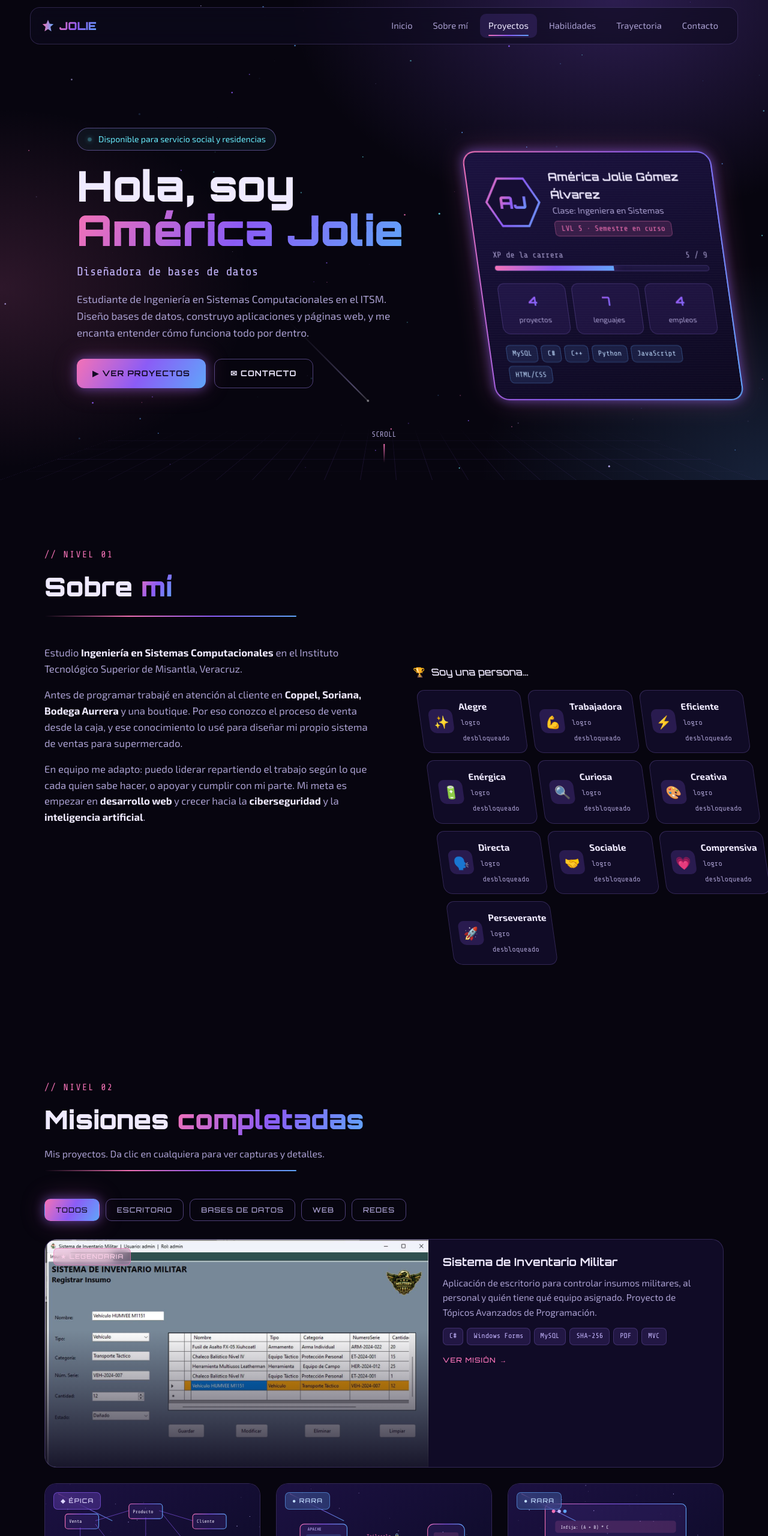
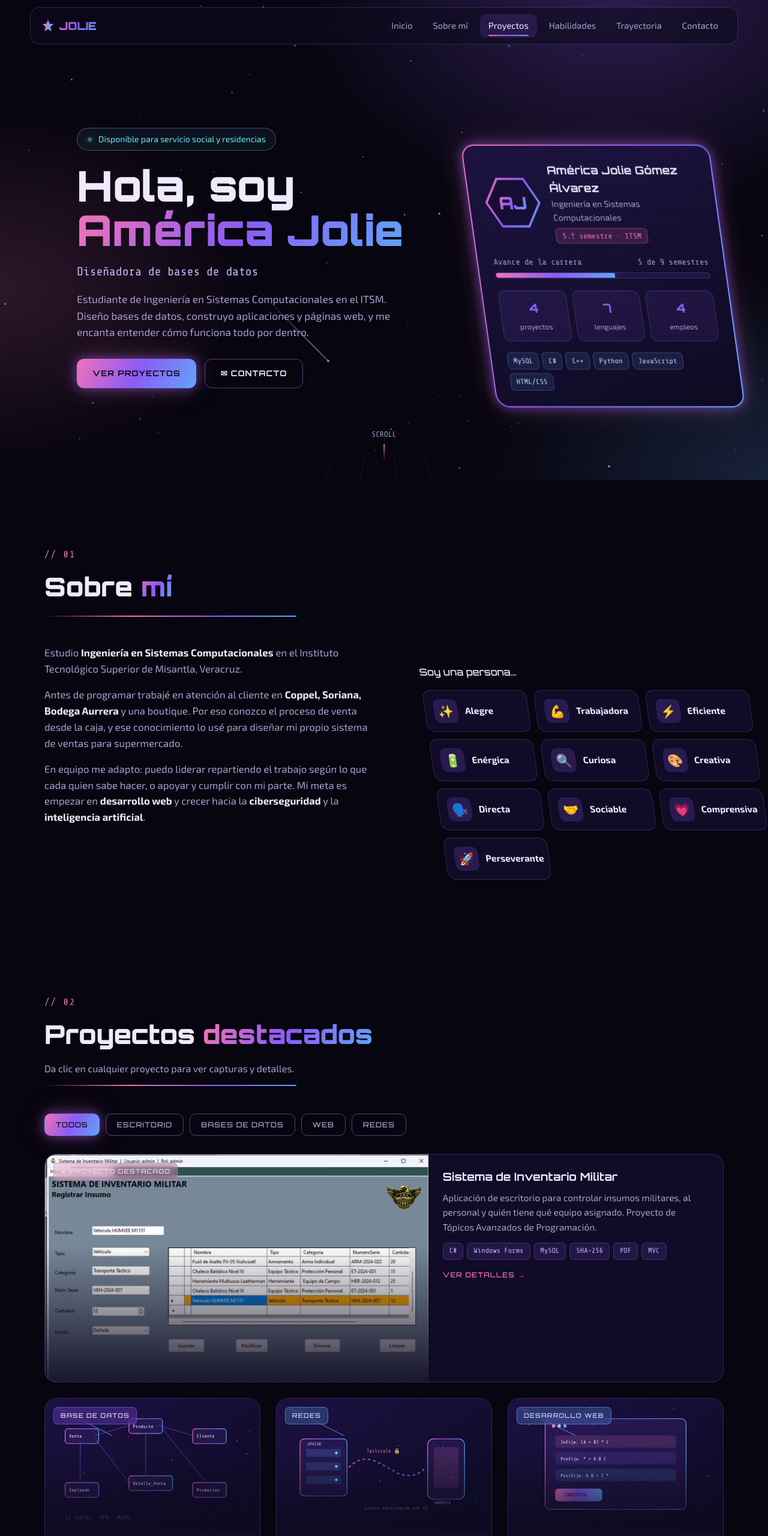
Before and after one commit to jolie0119/Portafolio, a plain HTML site: page index.html in a window 1280 px wide. Shown: the top 2560 px of the page at 60% size. Drawn offline with nearby package versions, Linux system fonts and the light colour scheme.

Commit message:
Add files via upload

```diff
--- a/index.html
+++ b/index.html
@@ -3,7 +3,7 @@
 <head>
 <meta charset="UTF-8">
 <meta name="viewport" content="width=device-width, initial-scale=1.0">
-<title>Jolie · Portafolio</title>
+<title>América Jolie Gómez Álvarez · Portafolio</title>
 <link rel="preconnect" href="https://fonts.googleapis.com">
 <link rel="preconnect" href="https://fonts.gstatic.com" crossorigin>
 <link href="https://fonts.googleapis.com/css2?family=Orbitron:wght@500;700;900&family=Exo+2:wght@300;400;500;600;700&family=Share+Tech+Mono&display=swap" rel="stylesheet">
@@ -268,9 +268,9 @@ footer .orb{font-size:.8rem}
 
 <!-- pantalla de carga -->
 <div id="loader">
-  <h1 class="grad-text">JOLIE.EXE</h1>
+  <h1 class="grad-text">CARGANDO</h1>
   <div class="load-bar"><i></i></div>
-  <div class="press">CARGANDO NIVEL…</div>
+  <div class="press">• • •</div>
 </div>
 
 <nav id="nav">
@@ -298,7 +298,7 @@ footer .orb{font-size:.8rem}
       <div class="typed reveal"><span id="typed"></span><span class="car"></span></div>
       <p class="lead reveal">Estudiante de Ingeniería en Sistemas Computacionales en el ITSM. Diseño bases de datos, construyo aplicaciones y páginas web, y me encanta entender cómo funciona todo por dentro.</p>
       <div class="btns reveal">
-        <a href="#proyectos" class="btn primary">▶ VER PROYECTOS</a>
+        <a href="#proyectos" class="btn primary">VER PROYECTOS</a>
         <a href="#contacto" class="btn ghost">✉ CONTACTO</a>
       </div>
     </div>
@@ -309,12 +309,12 @@ footer .orb{font-size:.8rem}
           <div class="avatar"><span>AJ</span></div>
           <div>
             <div class="p-name">América Jolie Gómez Álvarez</div>
-            <div class="p-class">Clase: Ingeniera en Sistemas</div>
-            <span class="badge-lvl">LVL 5 · Semestre en curso</span>
+            <div class="p-class">Ingeniería en Sistemas Computacionales</div>
+            <span class="badge-lvl">5.º semestre · ITSM</span>
           </div>
         </div>
         <div class="xp">
-          <div class="xp-row"><span>XP de la carrera</span><span>5 / 9</span></div>
+          <div class="xp-row"><span>Avance de la carrera</span><span>5 de 9 semestres</span></div>
           <div class="xp-bar"><i data-w="55.5"></i></div>
         </div>
         <div class="p-stats">
@@ -334,7 +334,7 @@ footer .orb{font-size:.8rem}
 <!-- ===== SOBRE MÍ ===== -->
 <section id="sobre-mi">
   <div class="wrap">
-    <div class="sec-head reveal"><span class="lvl">// NIVEL 01</span><h2>Sobre <span class="grad-text">mí</span></h2><div class="meteor-line"></div></div>
+    <div class="sec-head reveal"><span class="lvl">// 01</span><h2>Sobre <span class="grad-text">mí</span></h2><div class="meteor-line"></div></div>
     <div class="about">
       <div class="reveal">
         <p>Estudio <strong>Ingeniería en Sistemas Computacionales</strong> en el Instituto Tecnológico Superior de Misantla, Veracruz.</p>
@@ -342,18 +342,18 @@ footer .orb{font-size:.8rem}
         <p>En equipo me adapto: puedo liderar repartiendo el trabajo según lo que cada quien sabe hacer, o apoyar y cumplir con mi parte. Mi meta es empezar en <strong>desarrollo web</strong> y crecer hacia la <strong>ciberseguridad</strong> y la <strong>inteligencia artificial</strong>.</p>
       </div>
       <div class="reveal r">
-        <div class="ach-title">🏆 <span>Soy una persona…</span></div>
+        <div class="ach-title"><span>Soy una persona…</span></div>
         <div class="achs">
-          <div class="ach"><div class="ic">✨</div><div><b>Alegre</b><small>logro desbloqueado</small></div></div>
-          <div class="ach"><div class="ic">💪</div><div><b>Trabajadora</b><small>logro desbloqueado</small></div></div>
-          <div class="ach"><div class="ic">⚡</div><div><b>Eficiente</b><small>logro desbloqueado</small></div></div>
-          <div class="ach"><div class="ic">🔋</div><div><b>Enérgica</b><small>logro desbloqueado</small></div></div>
-          <div class="ach"><div class="ic">🔍</div><div><b>Curiosa</b><small>logro desbloqueado</small></div></div>
-          <div class="ach"><div class="ic">🎨</div><div><b>Creativa</b><small>logro desbloqueado</small></div></div>
-          <div class="ach"><div class="ic">🗣️</div><div><b>Directa</b><small>logro desbloqueado</small></div></div>
-          <div class="ach"><div class="ic">🤝</div><div><b>Sociable</b><small>logro desbloqueado</small></div></div>
-          <div class="ach"><div class="ic">💗</div><div><b>Comprensiva</b><small>logro desbloqueado</small></div></div>
-          <div class="ach"><div class="ic">🚀</div><div><b>Perseverante</b><small>logro desbloqueado</small></div></div>
+          <div class="ach"><div class="ic">✨</div><div><b>Alegre</b></div></div>
+          <div class="ach"><div class="ic">💪</div><div><b>Trabajadora</b></div></div>
+          <div class="ach"><div class="ic">⚡</div><div><b>Eficiente</b></div></div>
+          <div class="ach"><div class="ic">🔋</div><div><b>Enérgica</b></div></div>
+          <div class="ach"><div class="ic">🔍</div><div><b>Curiosa</b></div></div>
+          <div class="ach"><div class="ic">🎨</div><div><b>Creativa</b></div></div>
+          <div class="ach"><div class="ic">🗣️</div><div><b>Directa</b></div></div>
+          <div class="ach"><div class="ic">🤝</div><div><b>Sociable</b></div></div>
+          <div class="ach"><div class="ic">💗</div><div><b>Comprensiva</b></div></div>
+          <div class="ach"><div class="ic">🚀</div><div><b>Perseverante</b></div></div>
         </div>
       </div>
     </div>
@@ -363,7 +363,7 @@ footer .orb{font-size:.8rem}
 <!-- ===== PROYECTOS ===== -->
 <section id="proyectos">
   <div class="wrap">
-    <div class="sec-head reveal"><span class="lvl">// NIVEL 02</span><h2>Misiones <span class="grad-text">completadas</span></h2><p>Mis proyectos. Da clic en cualquiera para ver capturas y detalles.</p><div class="meteor-line"></div></div>
+    <div class="sec-head reveal"><span class="lvl">// 02</span><h2>Proyectos <span class="grad-text">destacados</span></h2><p>Da clic en cualquier proyecto para ver capturas y detalles.</p><div class="meteor-line"></div></div>
     <div class="tabs reveal" id="ptabs">
       <button class="tab active" data-f="todos">TODOS</button>
       <button class="tab" data-f="escritorio">ESCRITORIO</button>
@@ -391,7 +391,7 @@ footer .orb{font-size:.8rem}
 <!-- ===== HABILIDADES ===== -->
 <section id="habilidades">
   <div class="wrap">
-    <div class="sec-head reveal"><span class="lvl">// NIVEL 03</span><h2>Inventario de <span class="grad-text">habilidades</span></h2><p>Mis herramientas y qué tanto las he usado.</p><div class="meteor-line"></div></div>
+    <div class="sec-head reveal"><span class="lvl">// 03</span><h2>Habilidades <span class="grad-text">técnicas</span></h2><p>Lenguajes, bases de datos y herramientas con las que trabajo.</p><div class="meteor-line"></div></div>
     <div class="tabs reveal" id="stabs">
       <button class="tab active" data-f="todos">TODAS</button>
       <button class="tab" data-f="lenguajes">LENGUAJES</button>
@@ -406,9 +406,9 @@ footer .orb{font-size:.8rem}
 <!-- ===== TRAYECTORIA ===== -->
 <section id="trayectoria">
   <div class="wrap">
-    <div class="sec-head reveal"><span class="lvl">// NIVEL 04</span><h2>Registro de <span class="grad-text">misiones</span></h2><p>Mi formación y experiencia laboral.</p><div class="meteor-line"></div></div>
+    <div class="sec-head reveal"><span class="lvl">// 04</span><h2>Formación y <span class="grad-text">experiencia</span></h2><p>Mi formación y experiencia laboral.</p><div class="meteor-line"></div></div>
     <div class="quests">
-      <div class="quest reveal"><div class="node"></div><div class="card"><small>PRÓXIMA MISIÓN</small><h4>Servicio social y residencias</h4><p>Busco un lugar donde aportar, aprender y crecer, de preferencia en remoto.</p></div></div>
+      <div class="quest reveal"><div class="node"></div><div class="card"><small>PRÓXIMO PASO</small><h4>Servicio social y residencias</h4><p>Busco un lugar donde aportar, aprender y crecer, de preferencia en remoto.</p></div></div>
       <div class="quest reveal"><div class="node"></div><div class="card"><small>EN CURSO</small><h4>Ingeniería en Sistemas Computacionales</h4><p>Instituto Tecnológico Superior de Misantla · Taller de Base de Datos, Ingeniería de Software y Tópicos Avanzados de Programación.</p></div></div>
       <div class="quest reveal"><div class="node"></div><div class="card"><small>EXPERIENCIA</small><h4>Bodega Aurrera · Cajera y farmacia</h4><p>Manejo de caja, cobros con distintos métodos de pago y atención en farmacia.</p></div></div>
       <div class="quest reveal"><div class="node"></div><div class="card"><small>EXPERIENCIA</small><h4>Soriana y Coppel · Cajera y recepcionista</h4><p>Atención y orientación a clientes, recepción y cobro.</p></div></div>
@@ -420,7 +420,7 @@ footer .orb{font-size:.8rem}
 <!-- ===== CONTACTO ===== -->
 <section id="contacto">
   <div class="wrap">
-    <div class="sec-head reveal"><span class="lvl">// NIVEL FINAL</span><h2>¿Hacemos <span class="grad-text">equipo</span>?</h2><p>Si tienes una vacante de servicio social, residencia o un proyecto, escríbeme.</p><div class="meteor-line"></div></div>
+    <div class="sec-head reveal"><span class="lvl">// 05</span><h2>¿Trabajamos <span class="grad-text">juntos</span>?</h2><p>Si tienes una vacante de servicio social, residencia o un proyecto, escríbeme.</p><div class="meteor-line"></div></div>
     <div class="contact">
       <div class="reveal">
         <a class="c-item" href="mailto:joliegomez145@gmail.com"><div class="ic">✉️</div><div><small>CORREO</small>joliegomez145@gmail.com</div></a>
@@ -428,19 +428,19 @@ footer .orb{font-size:.8rem}
         <div class="c-item"><div class="ic">📍</div><div><small>UBICACIÓN</small>Misantla, Veracruz, México</div></div>
       </div>
       <form id="form" class="reveal r" novalidate>
-        <label for="fn">&gt; Nombre</label><input id="fn" required placeholder="Tu nombre">
-        <label for="fe">&gt; Correo</label><input id="fe" type="email" required placeholder="tu@correo.com">
-        <input class="hp" id="hp" tabindex="-1" autocomplete="off" aria-hidden="true" placeholder="No llenar este campo">
-        <label for="fm">&gt; Mensaje</label><textarea id="fm" maxlength="1500" required placeholder="Cuéntame tu idea…"></textarea>
+        <label for="fn">Nombre</label><input id="fn" name="nombre" required placeholder="Tu nombre">
+        <label for="fe">Correo</label><input id="fe" name="email" type="email" required placeholder="tu@correo.com">
+        <input class="hp" id="hp" name="_gotcha" tabindex="-1" autocomplete="off" aria-hidden="true" placeholder="No llenar este campo">
+        <label for="fm">Mensaje</label><textarea id="fm" name="mensaje" maxlength="1500" required placeholder="Cuéntame tu idea…"></textarea>
         <div class="count"><span id="cnt">0</span> / 1500</div>
-        <button class="btn primary" type="submit">★ ENVIAR MENSAJE</button>
-        <div class="sent" id="sent">✦ Mensaje listo. Este formulario es de muestra: cuando publiques la página lo conectamos a un servicio como Formspree para que te lleguen los correos.</div>
+        <button class="btn primary" type="submit" id="sendBtn">ENVIAR MENSAJE</button>
+        <div class="sent" id="sent"></div>
       </form>
     </div>
   </div>
 </section>
 
-<footer><div class="wrap"><span class="orb grad-text">GAME OVER?</span> Nunca. · Hecho con 💜 por América Jolie Gómez Álvarez · 2026</div></footer>
+<footer><div class="wrap"><span class="orb grad-text">AMÉRICA JOLIE</span> · Ingeniería en Sistemas Computacionales · 2026</div></footer>
 
 <script>
 /* ---------- pantalla de carga ---------- */
@@ -495,7 +495,7 @@ addEventListener('scroll',()=>{nav.classList.toggle('scrolled',scrollY>30);
   links.querySelectorAll('a').forEach(a=>a.classList.toggle('active',a.getAttribute('href')==='#'+cur));},{passive:true});
 
 /* ---------- texto que se escribe ---------- */
-const roles=['Desarrolladora web','Diseñadora de bases de datos','Programadora en C#','Futura experta en ciberseguridad','Curiosa de la IA ✦'];
+const roles=['Desarrolladora web','Diseñadora de bases de datos','Programadora en C#','Futura experta en ciberseguridad','Interesada en la inteligencia artificial'];
 let ri=0,ci=0,del=false;const tEl=document.getElementById('typed');
 (function type(){const w=roles[ri];tEl.textContent=w.slice(0,ci);
   if(!del&&ci<w.length){ci++;setTimeout(type,70);}
@@ -542,7 +542,7 @@ function cover(kind){
 }
 
 /* ---------- proyectos ---------- */
-const R={leg:['leg','★ LEGENDARIA'],epic:['epic','◆ ÉPICA'],rare:['rare','● RARA'],wip:['wip','⟳ EN DESARROLLO']};
+const R={leg:['leg','★ PROYECTO DESTACADO'],epic:['epic','BASE DE DATOS'],rare:['rare','REDES'],web:['rare','DESARROLLO WEB']};
 const projects=[
  {id:'militar',cat:['escritorio','datos'],r:'leg',featured:true,t:'Sistema de Inventario Militar',
   d:'Aplicación de escritorio para controlar insumos militares, al personal y quién tiene qué equipo asignado. Proyecto de Tópicos Avanzados de Programación.',
@@ -559,7 +559,7 @@ const projects=[
   tags:['Apache','Tailscale','Redes','Seguridad'],
   more:['Servidor Apache configurado en mi laptop.','Acceso restringido por IP.','Conexión segura entre redes distintas con Tailscale desde Android.'],
   svg:'server'},
- {id:'notacion',cat:['web'],r:'rare',t:'Convertidor de notaciones',
+ {id:'notacion',cat:['web'],r:'web',t:'Convertidor de notaciones',
   d:'Página web que convierte expresiones entre notación infija, prefija y postfija.',
   tags:['HTML','CSS','JavaScript','Pilas'],
   more:['Conversión en todas las direcciones: infija ↔ prefija ↔ postfija.','Algoritmos con pilas, como en Lenguajes y Autómatas.'],
@@ -570,7 +570,7 @@ projects.forEach((p,i)=>{
   const el=document.createElement('article');el.className='mission reveal'+(p.featured?' featured':'');el.dataset.cat=p.cat.join(' ');
   const media=p.imgs?`<img src="${p.imgs[0][0]}" alt="${p.imgs[0][1]}" loading="lazy">`:cover(p.svg);
   el.innerHTML=`<div class="m-cover"><span class="rarity ${R[p.r][0]}">${R[p.r][1]}</span>${media}</div>
-   <div class="m-body"><h3>${p.t}</h3><p>${p.d}</p><div class="chips">${p.tags.map(t=>`<span class="chip">${t}</span>`).join('')}</div><span class="m-more">VER MISIÓN</span></div>`;
+   <div class="m-body"><h3>${p.t}</h3><p>${p.d}</p><div class="chips">${p.tags.map(t=>`<span class="chip">${t}</span>`).join('')}</div><span class="m-more">VER DETALLES</span></div>`;
   el.addEventListener('click',()=>openModal(i));tilt(el,5);box.appendChild(el);
 });
 document.querySelectorAll('#ptabs .tab').forEach(b=>b.onclick=()=>{
@@ -609,10 +609,10 @@ addEventListener('keydown',e=>{if(e.key==='Escape'){document.getElementById('zoo
 
 /* ---------- habilidades ---------- */
 const skills=[
- ['SQL / MySQL','datos',9],['Modelado E-R y normalización','datos',8],['MariaDB','datos',7],
- ['C#','lenguajes',8],['C++','lenguajes',8],['Python','lenguajes',8],['HTML y CSS','lenguajes',8],['JavaScript','lenguajes',7],
- ['Apache','redes',6],['Tailscale','redes',6],['Packet Tracer','redes',6],
- ['VS Code','herramientas',9],['Visual Studio','herramientas',8],['draw.io (UML)','herramientas',9],['Bizagi (BPMN)','herramientas',8],['Canva','herramientas',9],['Microsoft Office','herramientas',9]
+ ['SQL / MySQL','datos',7],['Modelado E-R y normalización','datos',6],['MariaDB','datos',5],
+ ['C#','lenguajes',6],['C++','lenguajes',6],['Python','lenguajes',6],['HTML y CSS','lenguajes',6],['JavaScript','lenguajes',5],
+ ['Apache','redes',4],['Tailscale','redes',4],['Packet Tracer','redes',4],
+ ['VS Code','herramientas',7],['Visual Studio','herramientas',6],['GitHub','herramientas',5],['draw.io (UML)','herramientas',7],['Bizagi (BPMN)','herramientas',6],['Canva','herramientas',7],['Microsoft Office','herramientas',7]
 ];
 const NAMES={datos:'BASE DE DATOS',lenguajes:'LENGUAJE',redes:'REDES',herramientas:'HERRAMIENTA'};
 const sk=document.getElementById('skills');
@@ -639,11 +639,21 @@ pio.observe(document.getElementById('player'));
 
 /* ---------- formulario ---------- */
 const fm=document.getElementById('fm');fm.addEventListener('input',()=>document.getElementById('cnt').textContent=fm.value.length);
-document.getElementById('form').addEventListener('submit',e=>{e.preventDefault();const f=e.target;
+/* Pega aquí el enlace que te da Formspree, por ejemplo: https://formspree.io/f/abcdwxyz */
+const FORM_ENDPOINT='';
+const sent=document.getElementById('sent'),sendBtn=document.getElementById('sendBtn');
+function aviso(t,ok=true){sent.textContent=t;sent.style.display='block';sent.style.borderColor=ok?'rgba(103,232,249,.4)':'rgba(244,114,182,.6)';sent.style.color=ok?'#a5f3fc':'#fbcfe8';}
+document.getElementById('form').addEventListener('submit',async e=>{e.preventDefault();const f=e.target;
   if(document.getElementById('hp').value)return;
   if(!f.checkValidity()){f.reportValidity();return;}
-  document.getElementById('sent').style.display='block';f.reset();document.getElementById('cnt').textContent=0;
-  if(!reduce)for(let k=0;k<4;k++)setTimeout(()=>spawnMeteor(Math.random()*W*.6,Math.random()*H*.2),k*150);});
+  if(!FORM_ENDPOINT){aviso('El formulario todavía no está conectado. Escríbeme directo a joliegomez145@gmail.com',false);return;}
+  sendBtn.disabled=true;sendBtn.textContent='ENVIANDO…';
+  try{const r=await fetch(FORM_ENDPOINT,{method:'POST',body:new FormData(f),headers:{Accept:'application/json'}});
+    if(!r.ok)throw new Error();
+    aviso('¡Gracias! Tu mensaje fue enviado. Te responderé lo antes posible.');f.reset();document.getElementById('cnt').textContent=0;
+    if(!reduce)for(let k=0;k<4;k++)setTimeout(()=>spawnMeteor(Math.random()*W*.6,Math.random()*H*.2),k*150);
+  }catch(err){aviso('No se pudo enviar el mensaje. Intenta de nuevo o escríbeme a joliegomez145@gmail.com',false);}
+  finally{sendBtn.disabled=false;sendBtn.textContent='ENVIAR MENSAJE';}});
 </script>
 </body>
 </html>
```
